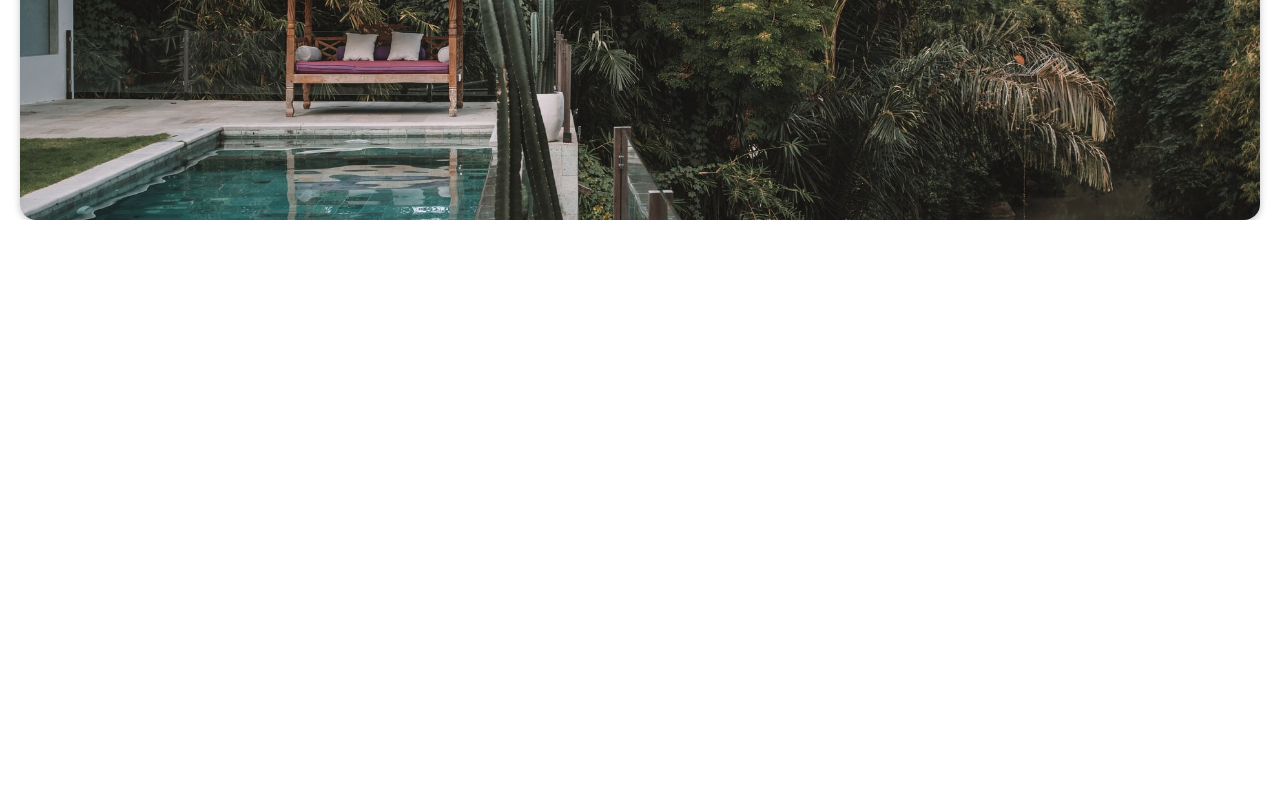
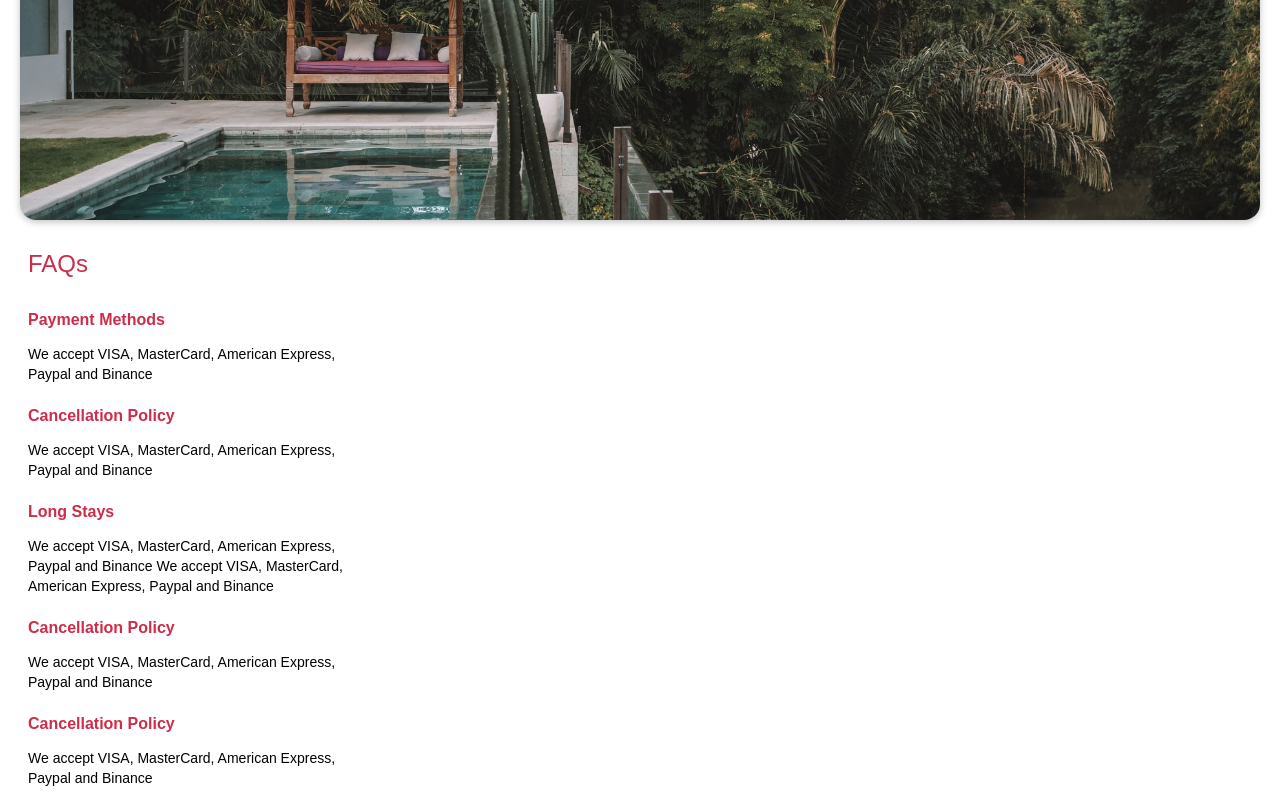
Before and after one commit to IngDonovan/travel-tailwind, a React (Vite) app: page / in a window 1280 px wide. Shown: the part 2456-3256 px from the top of the page. Before the commit the page ends 2676 px from the top, so only its background shows below. Built offline with nearby package versions, Linux system fonts and the light colour scheme.

Commit message:
section 3 faq design

```diff
--- a/src/App.jsx
+++ b/src/App.jsx
@@ -35,7 +35,7 @@ function App() {
       <main>
         <section id="recomendations" className="pt-7">
           <h2 className="text-primary font-regular text-2xl px-5">Our Recomendations</h2>
-          <aside className="w-auto h-54 flex gap-5 overflow-auto px-5 py-7">
+          <aside className="w-auto h-54 flex gap-5 overflow-auto  px-5 py-7">
             <article className="h-48 min-w-max flex flex-col bg-secondary text-white rounded-lg shadow-custom transition duration-500 ease-in-out hover:-translate-y-4 ">
               <picture className="w-40 h-3/5 bg-norway bg-cover rounded-t-lg"></picture>
               <div className="p-3">
@@ -138,6 +138,31 @@ function App() {
             </article>
           </aside>
         </section>
+        <section id="faq" className="flex flex-col px-7 ">
+        <h2 className="text-primary font-regular text-2xl py-7">FAQs</h2>
+          <aside className='flex flex-col gap-2'>
+            <article className='w-80'>
+              <h4 className='text-primary text-base font-bold'>Payment Methods</h4>
+              <p className='py-3 text-sm'>We accept VISA, MasterCard, American Express, Paypal and Binance</p>
+            </article>
+            <article className='w-80'>
+              <h4 className='text-primary text-base font-bold'>Cancellation Policy</h4>
+              <p className='py-3 text-sm'>We accept VISA, MasterCard, American Express, Paypal and Binance</p>
+            </article>
+            <article className='w-80'>
+              <h4 className='text-primary text-base font-bold'>Long Stays</h4>
+              <p className='py-3 text-sm'>We accept VISA, MasterCard, American Express, Paypal and Binance We accept VISA, MasterCard, American Express, Paypal and Binance</p>
+            </article>
+            <article className='w-80'>
+              <h4 className='text-primary text-base font-bold'>Cancellation Policy</h4>
+              <p className='py-3 text-sm'>We accept VISA, MasterCard, American Express, Paypal and Binance</p>
+            </article>
+            <article className='w-80'>
+              <h4 className='text-primary text-base font-bold'>Cancellation Policy</h4>
+              <p className='py-3 text-sm'>We accept VISA, MasterCard, American Express, Paypal and Binance</p>
+            </article>
+          </aside>
+        </section>
       </main>
     </>
   )
```
